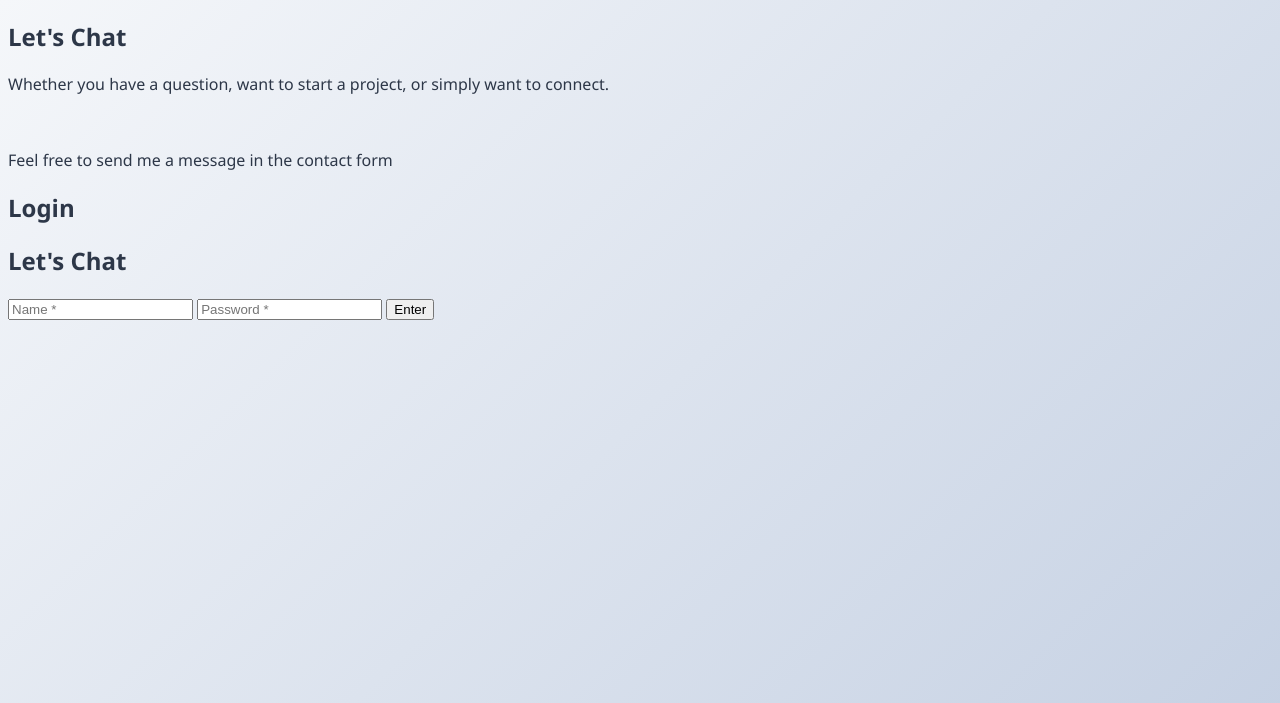
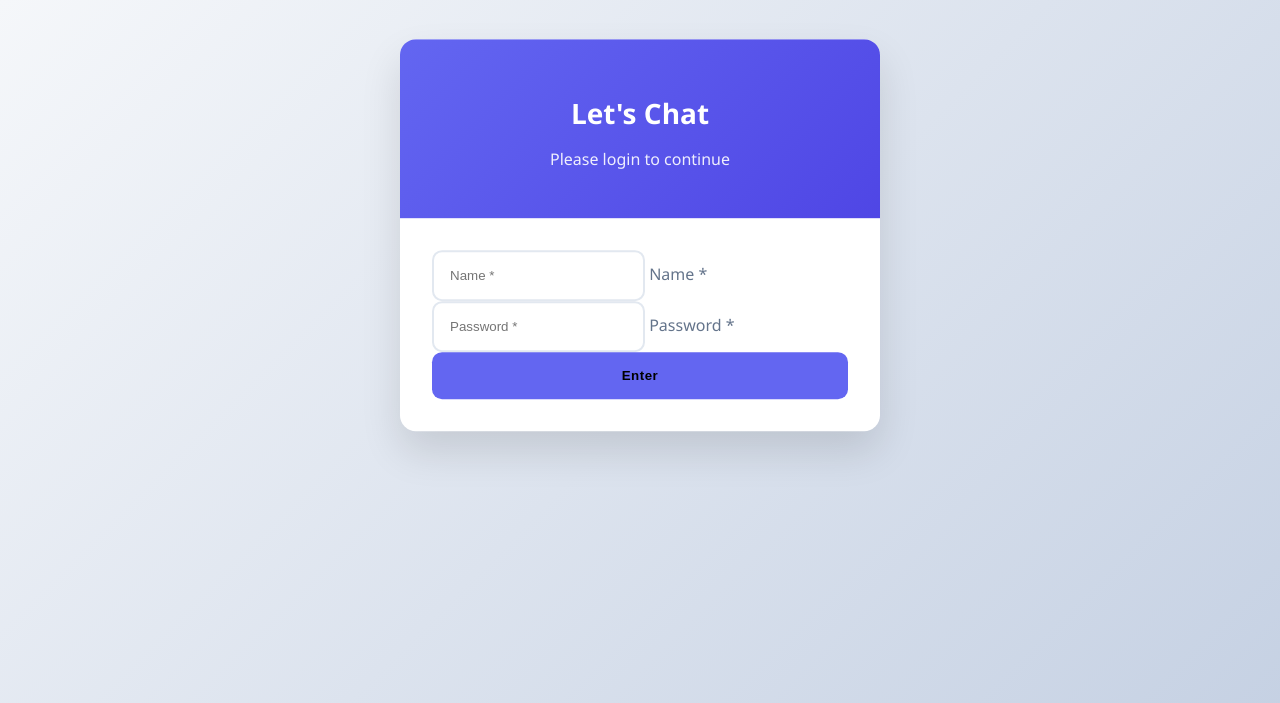
Before and after one commit to kebyo14/uzum_market, a Django app: template myapp/templates/admin/link_item.html in a window 1280 px wide. Shown: the top 703 px of the page. Run offline with Django 3.2, Linux system fonts and the light colour scheme; the template is opened without the code that fills it, so the values that code supplies are empty.

Commit message:
in admin updated control system

```diff
--- a/myapp/templates/admin/link_item.html
+++ b/myapp/templates/admin/link_item.html
@@ -2,51 +2,47 @@
 <!DOCTYPE html>
 <html lang="en">
 <head>
-  <meta charset="UTF-8">
-  <meta name="viewport" content="width=device-width, initial-scale=1.0">
-  <title>Document</title>
+  <meta charset="UTF-8" />
+  <meta name="viewport" content="width=device-width, initial-scale=1.0"/>
+  <title>Login</title>
+
+  <!-- Иконки -->
+  <link href="https://cdnjs.cloudflare.com/ajax/libs/font-awesome/6.5.0/css/all.min.css" rel="stylesheet" />
+  <!-- Твои стили -->
   <link rel="stylesheet" href="{% static 'css/style2.css' %}">
 </head>
 <body>
-  <div class="container">
-    <div class="form-container">
-      <div class="left-container">
-        <div class="left-inner-container">
-          <h2>Let's Chat</h2>
-          <p>Whether you have a question, want to start a project, or simply want to connect.</p>
-          <br>
-          <p>Feel free to send me a message in the contact form</p>
-        </div>
+
+  <div class="auth-container animate-float">
+    <div class="auth-card">
+      <div class="auth-header">
+        <h2 class="auth-title">Let's Chat</h2>
+        <p class="auth-subtitle">Please login to continue</p>
       </div>
-      <div class="right-container">
-        <div class="right-inner-container">
-          <h2 class="lg-view">Login</h2>
-          <h2 class="sm-view">Let's Chat</h2>
-          {% comment %} <a href="{% url 'create_item' %}">Create account</a> {% endcomment %}
-          <!-- {% for item in items %}
-          <a href="{% url 'update_item' item.id %}">Edit</a>
-          {% endfor %} -->
-          <div class="social-container">
-            <a href="#" class="social"><i class="fab fa-facebook-f"></i></a>
-            <a href="#" class="social"><i class="fab fa-google-plus-g"></i></a>
-            <a href="#" class="social"><i class="fab fa-linkedin-in"></i></a>
+
+      <div class="auth-body">
+        <form method="POST" action="{% url 'link_item' %}">
+          {% csrf_token %}
+          <div class="form-floating mb-3">
+            <input type="text" class="form-control" name="name" placeholder="Name *" required>
+            <label for="name">Name *</label>
           </div>
-          <form action="{% url 'link_item' %}" method="POST">
-            {% csrf_token %}
-            <input type="text" name="name" placeholder="Name *" required />
-            <input type="password" name="password" placeholder="Password *" required />
-            <button type="submit">Enter</button>
+
+          <div class="form-floating mb-3">
+            <input type="password" class="form-control" name="password" placeholder="Password *" required>
+            <label for="password">Password *</label>
+          </div>
+
+          <button type="submit" class="btn-primary">Enter</button>
         </form>
 
+
         {% if error_message %}
-        <p style="color: red;">{{ error_message }}</p>
+        <p style="color: red; text-align:center; margin-top: 1rem;">{{ error_message }}</p>
         {% endif %}
-
-
-
-        </div>
       </div>
     </div>
   </div>
+
 </body>
 </html>
```
Also changed, not shown: myapp/models.py (+4 -29 lines), myapp/templates/admin/pages/tables/update_product_base.html (+58 -19 lines), db.sqlite3, myapp/migrations/0004_alter_product_category_alter_product_image.py (added).
